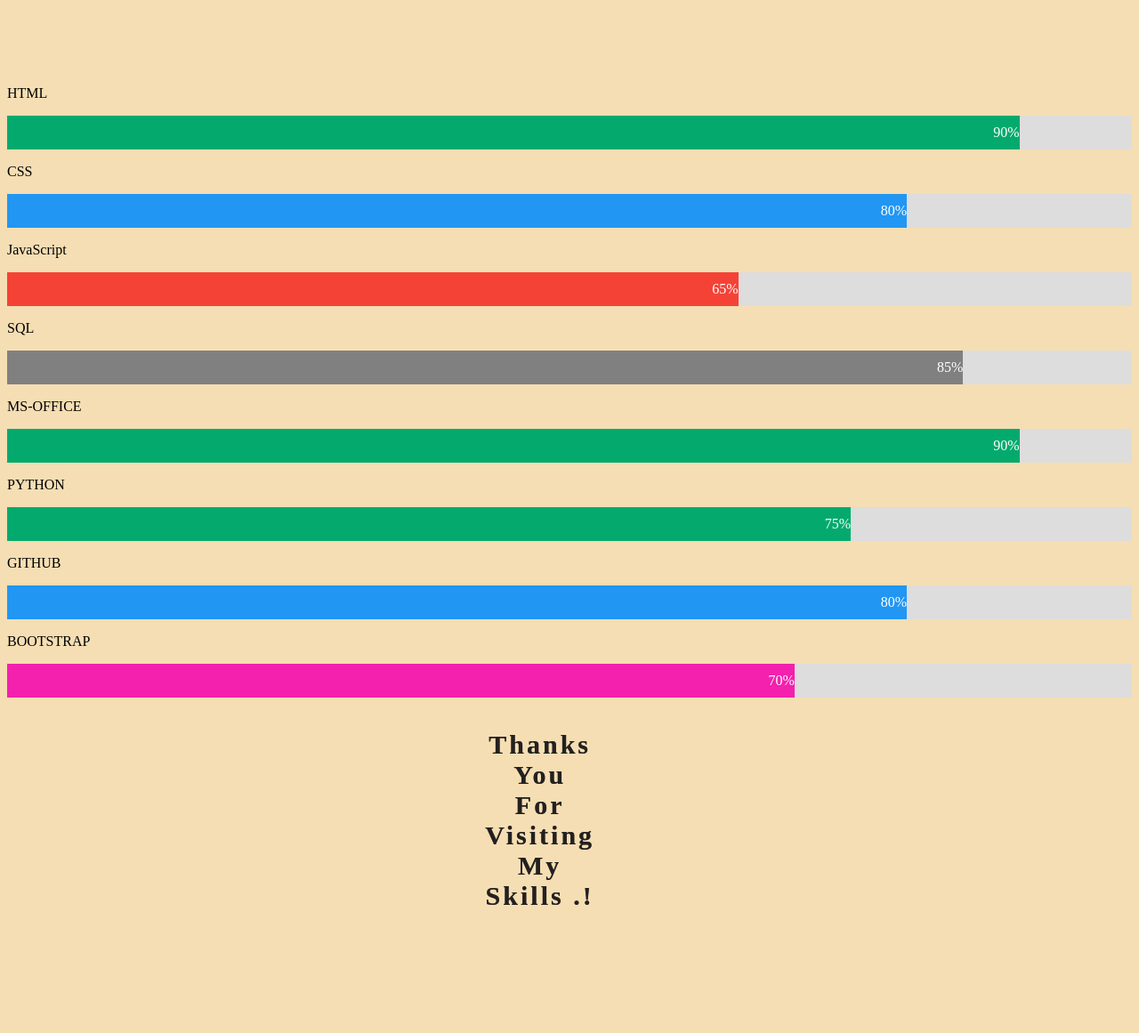
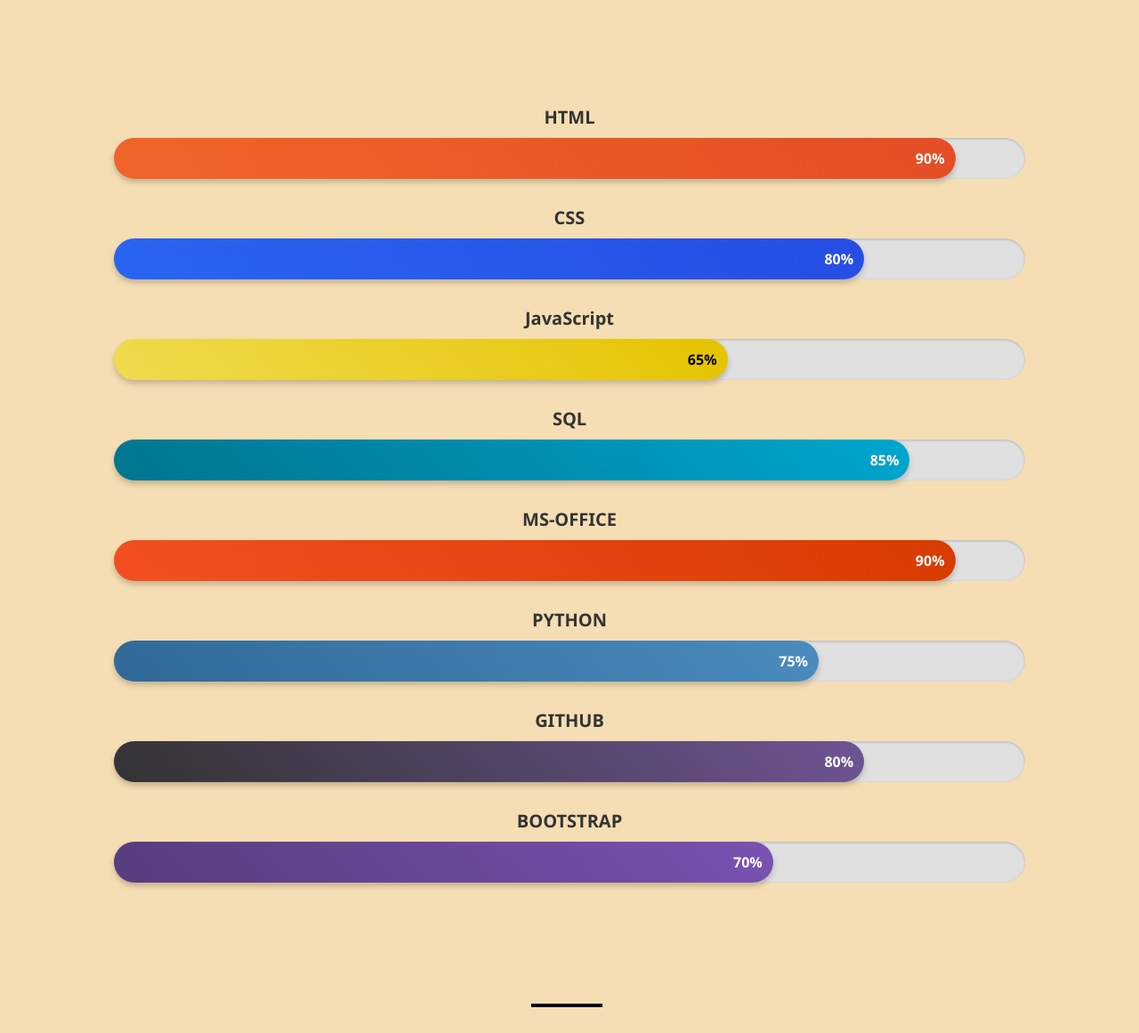
Before and after one commit to 963796kore/portfolio, a PHP site: page /skills.html in a window 1280 px wide. Shown: the whole page at 89% size. Before the commit the page ends 1017 px from the top, so only its background shows below. Run offline with PHP 8.4, Linux system fonts and the light colour scheme.

Commit message:
Update skills.css

```diff
--- a/skills.css
+++ b/skills.css
@@ -1,84 +1,96 @@
-*.glitch-wrapper {
-   width: 85%;
-   height: 15%;
-   display: flex;
-   align-items: center;
-   justify-content: center;
-   text-align: center;
 
+body {
+  font-family: 'Segoe UI', Tahoma, Geneva, Verdana, sans-serif;
+  background-color: #fdf6e3;
+  color: #333;
+  margin: 0;
+  padding: 0;
+  text-align: center;
 }
 
-.glitch {
-   position: relative;
-   font-size: 30px;
-   font-weight: bold;
-
-   letter-spacing: 3px;
-   z-index: 1;
+p {
+  font-weight: bold;
+  font-size: 20px;
+  margin: 30px 0 10px;
 }
 
-.glitch:before,
-.glitch:after {
-   display: block;
-   content: attr(data-text);
-   position: absolute;
-   top: 0;
-   left: 0;
-   opacity: 0.8;
-}
-
-.glitch:before {
-   animation: glitch-it 0.3s cubic-bezier(0.25, 0.46, 0.45, 0.94) both infinite;
-   color: #1b1819;
-   z-index: -1;
-}
-
-.glitch:after {
-   animation: glitch-it 0.3s cubic-bezier(0.25, 0.46, 0.45, 0.94) reverse both infinite;
-   color: #1f1d1f;
-   z-index: -2;
-}
-
-@keyframes glitch-it {
-   0% {
-      transform: translate(0);
-   }
-   20% {
-      transform: translate(-2px, 2px);
-   }
-   40% {
-      transform: translate(-2px, -2px);
-   }
-   60% {
-      transform: translate(2px, 2px);
-   }
-   80% {
-      transform: translate(2px, -2px);
-   }
-   to {
-      transform: translate(0);
-   }
-}
-
-{box-sizing:border-box}
 
 .container {
-  width: 100%;
-  background-color: #ddd;
+  width: 80%;
+  background-color: #e0e0e0;
+  border-radius: 25px;
+  margin: 0 auto 20px;
+  box-shadow: inset 0 1px 3px rgba(0,0,0,0.2);
 }
 
 .skills {
   text-align: right;
-  padding-top: 10px;
-  padding-bottom: 10px;
+  padding: 12px;
   color: white;
+  font-weight: bold;
+  border-radius: 25px;
+  transition: width 1s ease-in-out;
+  box-shadow: 0 4px 6px rgba(0,0,0,0.2);
 }
 
-.html {width: 90%; background-color: #04AA6D;}
-.css {width: 80%; background-color: #2196F3;}
-.js {width: 65%; background-color: #f44336;}
-.SQL{width: 85%; background-color: #808080;}
-.msoffice{width: 90%; background-color: #04AA6D;}
-.python {width: 75%; background-color: #04AA6D;}
-.github {width: 80%; background-color: #2196F3;}
-.bootstrap {width: 70%; background-color: #f321ad;}
+.html       { width: 90%; background: linear-gradient(45deg, #f16529, #e44d26); }
+.css        { width: 80%; background: linear-gradient(45deg, #2965f1, #264de4); }
+.js         { width: 65%; background: linear-gradient(45deg, #f0db4f, #e5c300); color: #000; }
+.SQL        { width: 85%; background: linear-gradient(45deg, #00758f, #00a6ce); }
+.msoffice   { width: 90%; background: linear-gradient(45deg, #f25022, #d83b01); }
+.python     { width: 75%; background: linear-gradient(45deg, #306998, #4B8BBE); }
+.github     { width: 80%; background: linear-gradient(45deg, #333, #6e5494); }
+.bootstrap  { width: 70%; background: linear-gradient(45deg, #563d7c, #7952b3); }
+
+.glitch-wrapper {
+  margin-top: 60px;
+}
+
+.glitch {
+  font-size: 28px;
+  color: #fff;
+  background: #000;
+  display: inline-block;
+  padding: 20px 40px;
+  position: relative;
+  overflow: hidden;
+  animation: glitch 1s infinite;
+  font-family: monospace;
+  text-transform: uppercase;
+  letter-spacing: 2px;
+  border-radius: 10px;
+}
+
+
+@keyframes glitch {
+  0% {
+    clip-path: inset(0 0 0 0);
+    transform: translate(0);
+  }
+  20% {
+    clip-path: inset(10% 0 90% 0);
+    transform: translate(-5px, -3px);
+  }
+  40% {
+    clip-path: inset(85% 0 5% 0);
+    transform: translate(5px, 3px);
+  }
+  60% {
+    clip-path: inset(25% 0 65% 0);
+    transform: translate(-3px, 2px);
+  }
+  80% {
+    clip-path: inset(45% 0 45% 0);
+    transform: translate(3px, -2px);
+  }
+  100% {
+    clip-path: inset(0 0 0 0);
+    transform: translate(0);
+  }
+  .skills:hover {
+  filter: brightness(1.1);
+  transform: scale(1.02);
+  cursor: pointer;
+}
+
+}
```
